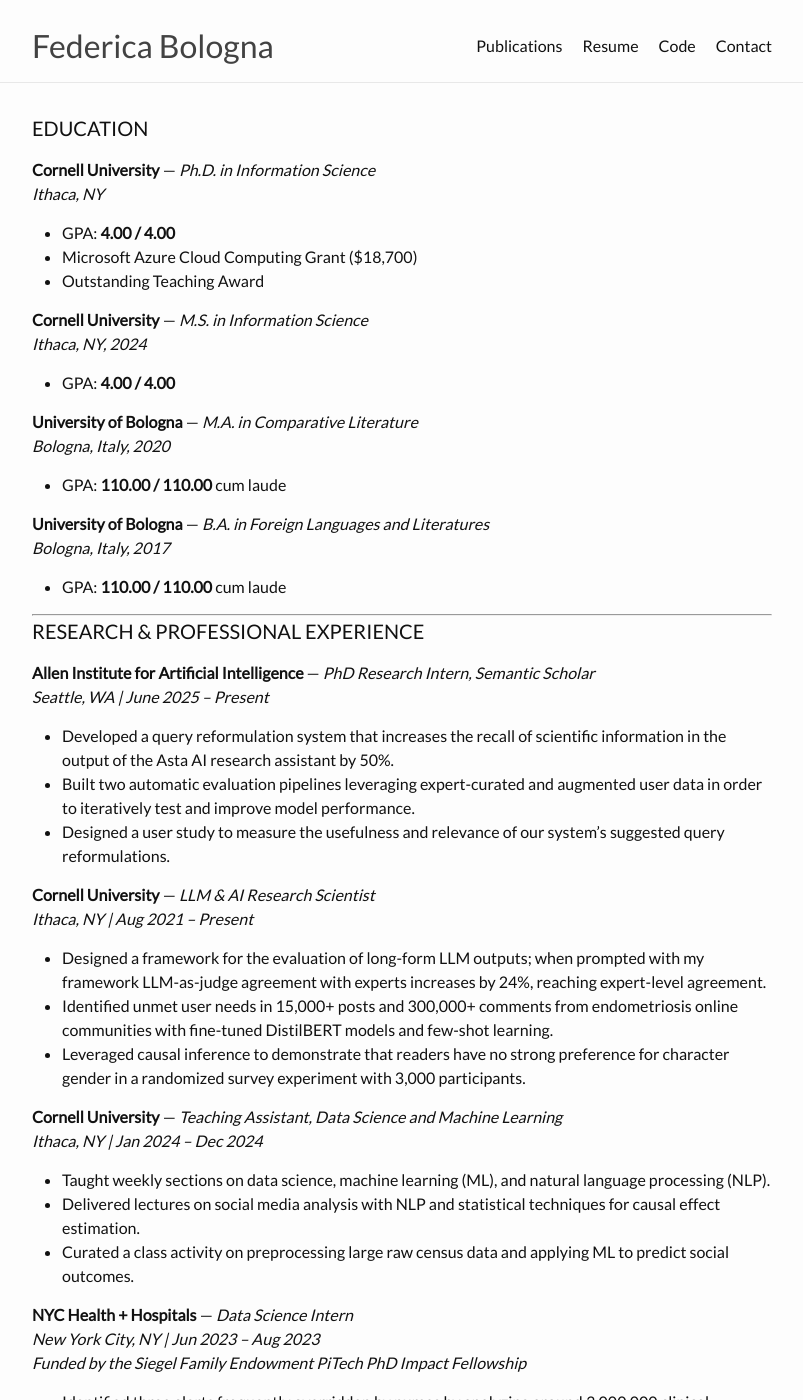
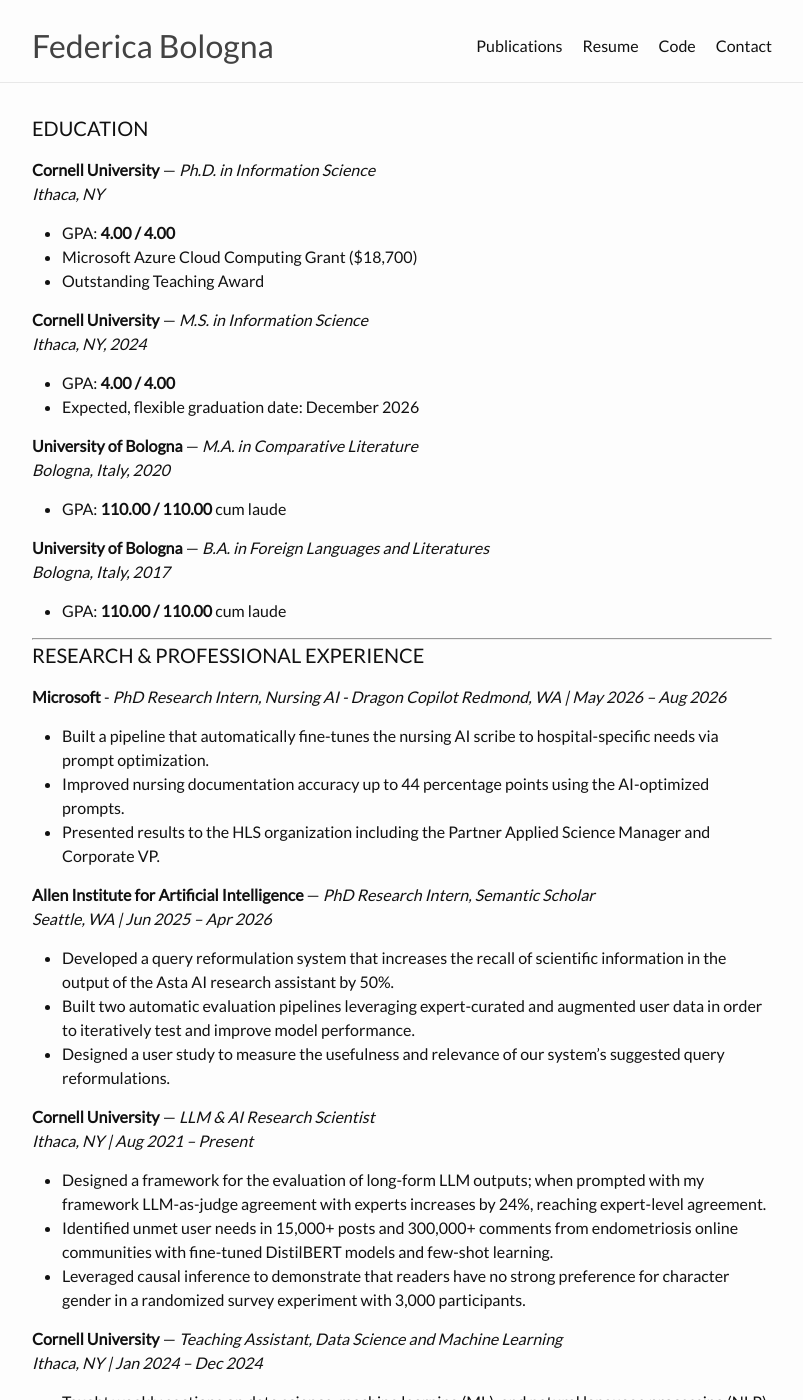
Before and after one commit to federicabologna/federicabologna.github.io, a Jekyll site: the page built from resume.markdown, in a window 1280 px wide and 1400 px high. Shown: the whole window, without its empty margins (238-1041 px from the left). Built offline with Jekyll 4.4.1, drawn with Linux system fonts in a browser that asks for light colours; some of the changed text lies outside the part shown.

Commit message:
update resume!

```diff
--- a/index.markdown
+++ b/index.markdown
@@ -12,9 +12,9 @@ title: ''
 
 Here are a few research directions I have worked on and I continue being passionate about:
 
-1. **<u>Advancing evaluation approaches to assess clinical technology</u>**: I developed [VERT](https://arxiv.org/abs/2604.03376), an LLM-based metric for the assessment of radiology reports, with [Jean-Philippe Corbeil](https://scholar.google.com/citations?user=eqlyHDsAAAAJ&hl=fr) and [Asma Ben Abacha](https://scholar.google.com/citations?user=KO6_r0cAAAAJ&hl=en). I created [the CQA-Eval framework](https://arxiv.org/abs/2510.10415) for the evaluation of multi-paragraph model-generated answers to consumer health questions with [Lucy Lu Wang](https://www.llwang.net/) and [Yue Guo](https://yueguo-50.github.io/). At [NYC Health + Hospitals](https://www.nychealthandhospitals.org/), I demonstrated that revising alert criteria can reduce unnecessary alerts by up to 94%, while improving alert design can decrease overridden alerts by up to 64%.
+1. **<u>Advancing evaluation of clinical AI</u>**: I developed [VERT](https://arxiv.org/abs/2604.03376), an LLM-based metric for the assessment of radiology reports, with [Jean-Philippe Corbeil](https://scholar.google.com/citations?user=eqlyHDsAAAAJ&hl=fr) and [Asma Ben Abacha](https://scholar.google.com/citations?user=KO6_r0cAAAAJ&hl=en). I created [the CQA-Eval framework](https://arxiv.org/abs/2510.10415) for the evaluation of multi-paragraph model-generated answers to consumer health questions with [Lucy Lu Wang](https://www.llwang.net/) and [Yue Guo](https://yueguo-50.github.io/). At [NYC Health + Hospitals](https://www.nychealthandhospitals.org/), I demonstrated that revising alert criteria can reduce unnecessary alerts by up to 94%, while improving alert design can decrease overridden alerts by up to 64%.
 
-2. **<u>Advancing scientific question answering systems</u>**: at [the Allen Institute for Artificial Intelligence (Ai2)](https://allenai.org/) under the guidance of [Jay DeYoung](https://scholar.google.com/citations?user=f8aP6RMAAAAJ&hl=en) I’ve built a system that suggests reformulated queries to [Asta](https://asta.allen.ai/chat) users to assist them with refining their scientific questions and retrieving the desired information. Our system increases recall of relevant scientific documents by 50%.
+2. **<u>Improving scientific question answering AI</u>**: at [the Allen Institute for Artificial Intelligence (Ai2)](https://allenai.org/) under the guidance of [Jay DeYoung](https://scholar.google.com/citations?user=f8aP6RMAAAAJ&hl=en) I’ve built a system that suggests reformulated queries to users to assist them with finding the desired information. Our system increases increases the recall of scientific information in the output of the [Asta](https://asta.allen.ai/chat) AI research assistant by 50%.
 
 3. **<u>Analyzing user needs at a large-scale</u>**: by fine-tuning DistilBERT models I [analyzed user needs and support strategies](https://doi.org/10.1101/2024.02.27.24303445) in endometriosis online communities finding that patients need easier access to appointments; I then expanded this work by analyzing patients' [perceptions of ablation and excision surgery](https://doi.org/10.1016/j.jmig.2024.08.001) with few-shot learning. With [Ian Lundberg](https://www.ianlundberg.org/) and [Matthew Wilkens](https://mattwilkens.com/) I have designed a randomized survey experiment with 3,000 participants to measure the causal effect of character gender on reader preferences. [I found that character gender has a minimal effect on readers' preferences](https://doi.org/10.31235/osf.io/ef9mj_v1), contradicting a long standing belief in the publishing industry that men and boys are only interested in reading about people of the same gender identity.
 
@@ -25,7 +25,7 @@ I strive to ground my work through the theoretical frameworks of ethics of care
 ## News
 
 | ---- | --------- |
-| Mar 2026 | I am joining Microsoft Healthcare & Life Sciences this Summer '26 as a PhD Research Intern working on AI for Nursing!
+| Mar 2026 | Joining Microsoft as PhD Research Intern working on Dragon Copilot for Nursing this Summer!
 | Jan 2026 | The [Cornell Chronicle](https://news.cornell.edu/stories/2026/01/readers-just-want-good-stories-regardless-characters-gender) covered my paper on gender and readership and I was invited to speak about it on [The Last Show with David Cooper](https://open.spotify.com/episode/6LoyZOYXsI83B4Qy3AOGfh?si=620b5c0a08254d37).
 | Dec 2025 | My Research Intern position at the Allen Institute for AI is extended until April 2026
 | Sep 2025 | My paper ["Causal Effect of Character Gender on Readers' Preferences"](https://doi.org/10.31235/osf.io/ef9mj_v1) is accepted to [CHR 2025](https://2025.computational-humanities-research.org/)!
--- a/resume.markdown
+++ b/resume.markdown
@@ -15,6 +15,7 @@ permalink: /resume/
 **Cornell University** — *M.S. in Information Science*
 *Ithaca, NY, 2024*
 - GPA: **4.00 / 4.00**
+- Expected, flexible graduation date: December 2026
 
 **University of Bologna** — *M.A. in Comparative Literature*
 *Bologna, Italy, 2020*
@@ -28,8 +29,14 @@ permalink: /resume/
 
 #### RESEARCH & PROFESSIONAL EXPERIENCE
 
+**Microsoft** - *PhD Research Intern, Nursing AI - Dragon Copilot*
+*Redmond, WA | May 2026 – Aug 2026*
+- Built a pipeline that automatically fine-tunes the nursing AI scribe to hospital-specific needs via prompt optimization.
+- Improved nursing documentation accuracy up to 44 percentage points using the AI-optimized prompts.
+- Presented results to the HLS organization including the Partner Applied Science Manager and Corporate VP.
+
 **Allen Institute for Artificial Intelligence** — *PhD Research Intern, Semantic Scholar*
-*Seattle, WA | June 2025 – Present*
+*Seattle, WA | Jun 2025 – Apr 2026*
 - Developed a query reformulation system that increases the recall of scientific information in the output of the Asta AI research assistant by 50%.
 - Built two automatic evaluation pipelines leveraging expert-curated and augmented user data in order to iteratively test and improve model performance.
 - Designed a user study to measure the usefulness and relevance of our system’s suggested query reformulations.
```
Also changed, not shown: other parts of resume.markdown (+1 -1 lines).
